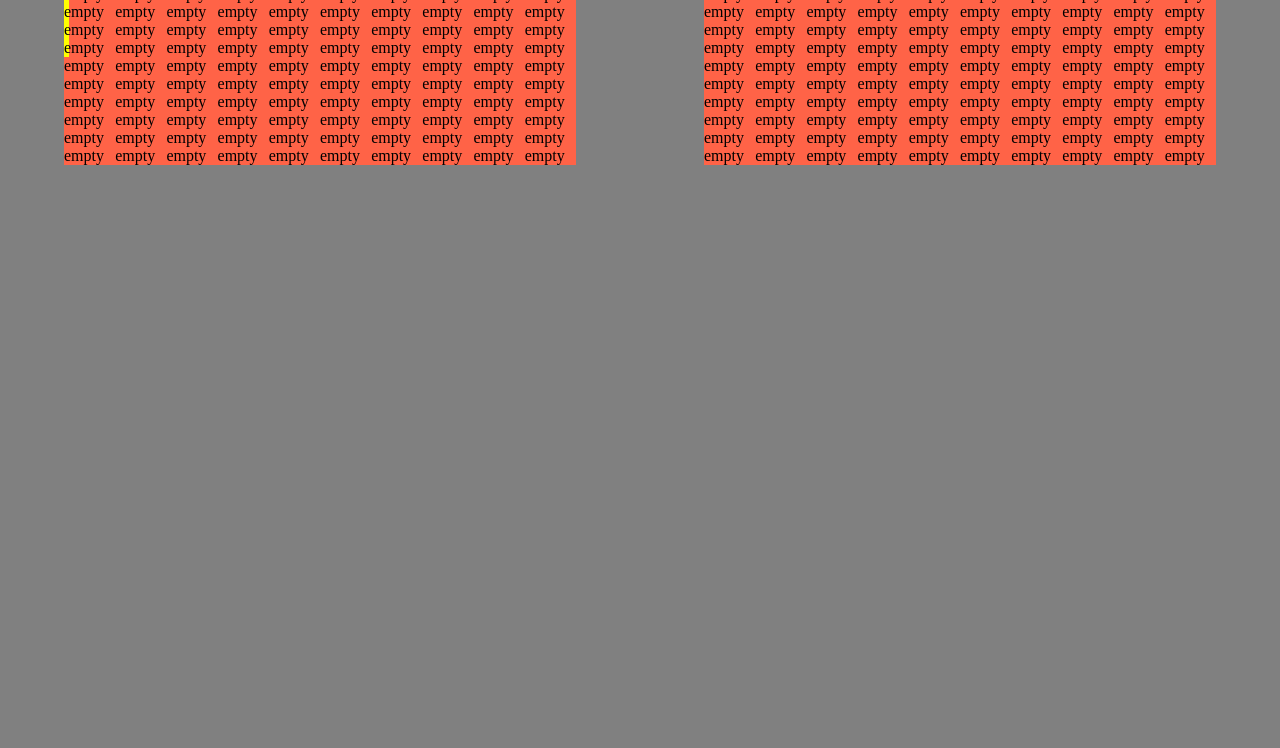
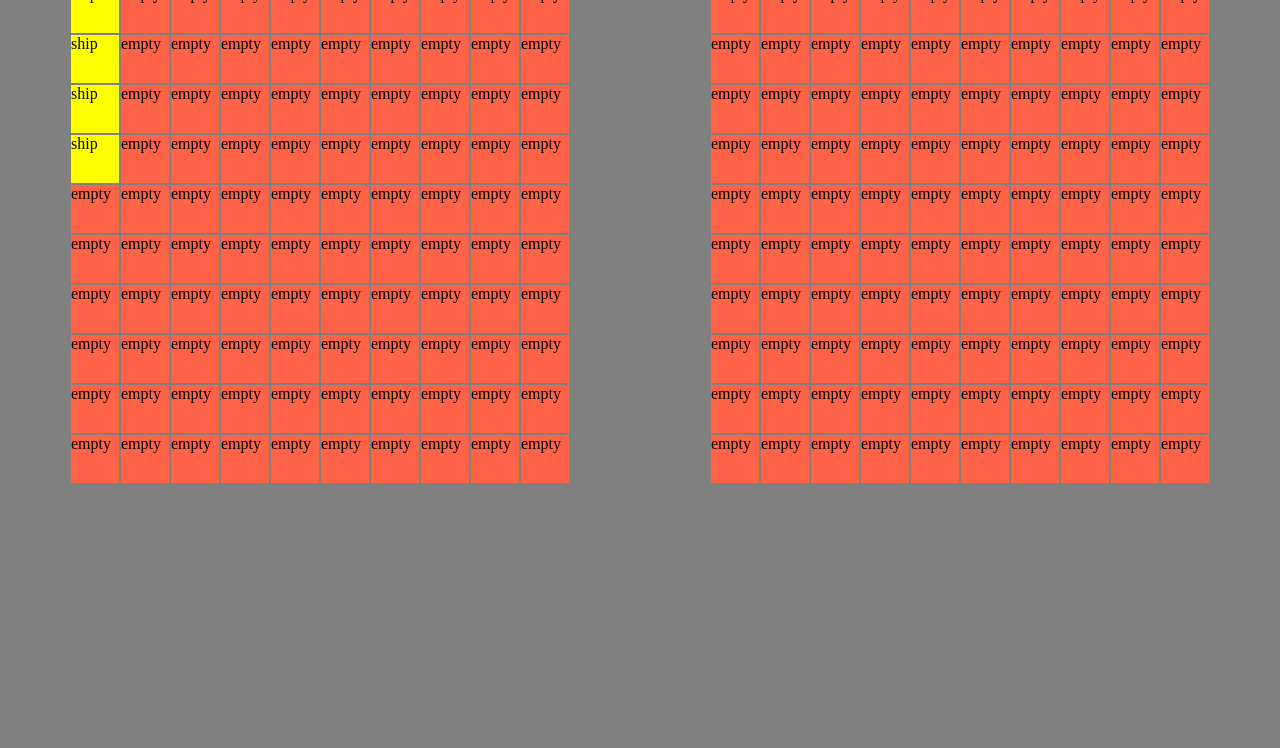
Before and after one commit to Freshynex/JS_battleShip, a website built with webpack: page index.html in a window 1280 px wide. Shown: the part 52-800 px from the top of the page. Built offline with nearby package versions, Linux system fonts and the light colour scheme.

Commit message:
redone board with css grid

```diff
--- a/src/dom/dom.js
+++ b/src/dom/dom.js
@@ -10,8 +10,6 @@ const domController = (function () {
     let length = 0;
 
     tiles.forEach((row, rowIndex) => {
-      let colDiv = document.createElement("div");
-      colDiv.classList.add("tile");
       row.forEach((col, colIndex) => {
         let tileDiv = document.createElement("div");
         tileDiv.classList.add("tile", "empty");
@@ -20,9 +18,8 @@ const domController = (function () {
         tileDiv.textContent = col.type;
         // `${colIndex} - ${rowIndex}`;
         length += 1;
-        colDiv.appendChild(tileDiv);
+        container.appendChild(tileDiv);
       });
-      container.appendChild(colDiv);
     });
     console.log(length);
   };
@@ -36,6 +33,7 @@ const domController = (function () {
   const updateTile = (newValue, y, x) => {
     let tile = findTileNode(x, y);
     tile.className = `tile ${newValue}`;
+    tile.textContent = newValue
   };
 
   return { displayGameBoard, updateTile };
--- a/src/style.css
+++ b/src/style.css
@@ -15,13 +15,15 @@ body {
 
 #playerOneBoard,
 #playerTwoBoard {
-  display: flex;
-  flex-wrap: wrap;
+  display: grid;
+  grid: repeat(10, 48px) / repeat(10, 48px);
+  grid-auto-flow: column;
+  place-content: center;
+  gap: 2px;
   width: 40%;
 }
 
 .tile {
-  width: 10%;
   background-color: tomato;
 }
 
```
